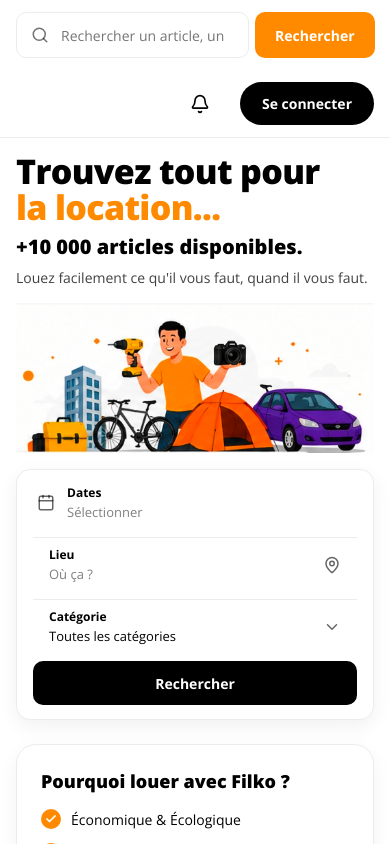
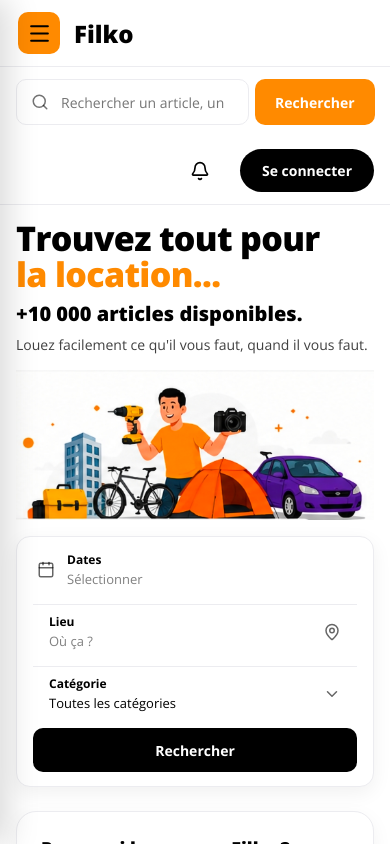
Before and after one commit to mltmohamed/collab, a React (Vite) app in the folder frontend/: page / in a window 390 px wide. Shown: the top 844 px of the page. Built offline with nearby package versions, Linux system fonts and the light colour scheme.

Commit message:
adptation du sidebar en menu en version mobile

```diff
--- a/frontend/src/App.jsx
+++ b/frontend/src/App.jsx
@@ -1,3 +1,6 @@
+
+import { useEffect, useState } from "react";
+import { Menu, X } from "lucide-react";
 
 import "./styles/tokens.css";
 import "./styles/layout.css";
@@ -11,38 +14,75 @@ import TrustBar from "./components/TrustBar/TrustBar";
 import Newsletter from "./components/Newsletter/Newsletter";
 
 export default function App() {
-  // Gestion de la recherche
+  const [menuOpen, setMenuOpen] = useState(false);
+
+  // Fermer le menu avec la touche Échap
+  useEffect(() => {
+    const handleKeyDown = (event) => {
+      if (event.key === "Escape") {
+        setMenuOpen(false);
+      }
+    };
+
+    window.addEventListener("keydown", handleKeyDown);
+
+    return () => {
+      window.removeEventListener("keydown", handleKeyDown);
+    };
+  }, []);
+
   const handleSearch = (data) => {
     console.log("Recherche :", data);
   };
 
-  // Sélection d'une catégorie
   const handleCategorySelect = (id) => {
     console.log("Catégorie sélectionnée :", id);
   };
 
-  // Sélection d'une offre
   const handleOfferClick = (offer) => {
     console.log("Offre sélectionnée :", offer);
   };
 
-  // Inscription à la newsletter
   const handleSubscribe = async (email) => {
     console.log("Inscription newsletter :", email);
   };
 
   return (
-    <div className="app">
+    <div className={`app ${menuOpen ? "menu-open" : ""}`}>
+
+      {/* Fond sombre sur mobile */}
+      {menuOpen && (
+        <button
+          className="sidebar-overlay"
+          onClick={() => setMenuOpen(false)}
+          aria-label="Fermer le menu"
+        />
+      )}
 
       {/* Menu latéral */}
       <Sidebar
         activePath="/"
+        isOpen={menuOpen}
+        onClose={() => setMenuOpen(false)}
         onUpgrade={() => console.log("Filko Plus")}
       />
 
       <div className="app__main">
 
-        {/* Barre supérieure */}
+        {/* En-tête mobile avec bouton burger */}
+        <div className="mobile-header">
+          <button
+            className="mobile-menu-btn"
+            onClick={() => setMenuOpen(!menuOpen)}
+            aria-label={menuOpen ? "Fermer le menu" : "Ouvrir le menu"}
+            aria-expanded={menuOpen}
+          >
+            {menuOpen ? <X size={25} /> : <Menu size={25} />}
+          </button>
+
+          <span className="mobile-header__brand">Filko</span>
+        </div>
+
         <Topbar
           onSearch={handleSearch}
           onLocationClick={() => console.log("Choisir le lieu")}
@@ -51,25 +91,21 @@ export default function App() {
 
         <main className="app__content">
 
-          {/* Présentation */}
           <Hero
             onSearch={handleSearch}
             onLearnMore={() => console.log("En savoir plus")}
           />
 
-          {/* Catégories */}
           <Categories
             onSelect={handleCategorySelect}
             onSeeAll={() => console.log("Toutes les catégories")}
           />
 
-          {/* Meilleures offres */}
           <BestOffers
             onSeeAll={() => console.log("Toutes les offres")}
             onOfferClick={handleOfferClick}
           />
 
-          {/* Réassurance et newsletter */}
           <section className="home-bottom">
             <TrustBar />
             <Newsletter onSubscribe={handleSubscribe} />
--- a/frontend/src/components/Sidebar/Sidebar.css
+++ b/frontend/src/components/Sidebar/Sidebar.css
@@ -72,3 +72,25 @@
   font-size: 13px;
   font-weight: 700;
 }
+
+/* Menu mobile */
+@media (max-width: 900px) {
+  .sidebar {
+    position: fixed;
+    top: 0;
+    left: 0;
+    z-index: 1001;
+
+    width: min(280px, 85vw);
+    height: 100dvh;
+
+    transform: translateX(-100%);
+    transition: transform 0.3s ease;
+
+    box-shadow: 8px 0 30px rgba(0, 0, 0, 0.15);
+  }
+
+  .sidebar.sidebar--open {
+    transform: translateX(0);
+  }
+}
--- a/frontend/src/components/Sidebar/Sidebar.jsx
+++ b/frontend/src/components/Sidebar/Sidebar.jsx
@@ -1,7 +1,9 @@
+
 import {
   Home, LayoutGrid, Megaphone, Heart, Tag, Mail, CalendarCheck,
   Calendar, Star, Bell, Settings, CircleHelp, ArrowUpRight,
 } from "lucide-react";
+
 import "./Sidebar.css";
 
 const MAIN_LINKS = [
@@ -23,14 +25,20 @@ const SECONDARY_LINKS = [
   { label: "Aide & FAQ", href: "/aide", icon: CircleHelp },
 ];
 
-function NavList({ links, activePath }) {
+function NavList({ links, activePath, onNavigate }) {
   return (
     <ul>
       {links.map(({ label, href, icon: Icon }) => {
         const active = href === activePath;
+
         return (
           <li key={href}>
-            <a href={href} className={active ? "is-active" : ""} aria-current={active ? "page" : undefined}>
+            <a
+              href={href}
+              className={active ? "is-active" : ""}
+              aria-current={active ? "page" : undefined}
+              onClick={onNavigate}
+            >
               <Icon size={18} strokeWidth={2} aria-hidden="true" />
               {label}
             </a>
@@ -45,11 +53,14 @@ export default function Sidebar({
   activePath = "/",
   mainLinks = MAIN_LINKS,
   secondaryLinks = SECONDARY_LINKS,
-  onUpgrade = () => {}, // "Découvrir Plus"
+  isOpen = false,
+  onClose = () => {},
+  onUpgrade = () => {},
 }) {
   return (
-    <aside className="sidebar">
-      <a href="/" className="sidebar__logo" aria-label="Filko, accueil">
+    <aside className={`sidebar ${isOpen ? "sidebar--open" : ""}`}>
+
+      <a href="/" className="sidebar__logo" onClick={onClose}>
         <svg width="52" height="30" viewBox="0 0 52 30" aria-hidden="true">
           <rect width="52" height="30" rx="15" fill="var(--color-dark)" />
           <rect x="7" y="7" width="16" height="16" rx="8" fill="var(--color-primary)" />
@@ -59,19 +70,31 @@ export default function Sidebar({
       </a>
 
       <nav className="sidebar__nav" aria-label="Navigation principale">
-        <NavList links={mainLinks} activePath={activePath} />
+        <NavList
+          links={mainLinks}
+          activePath={activePath}
+          onNavigate={onClose}
+        />
+
         <hr />
-        <NavList links={secondaryLinks} activePath={activePath} />
+
+        <NavList
+          links={secondaryLinks}
+          activePath={activePath}
+          onNavigate={onClose}
+        />
       </nav>
 
       <div className="sidebar__plus">
         <span className="sidebar__plus-icon" aria-hidden="true">
           <Star size={26} fill="currentColor" />
         </span>
+
         <h2>Passez à Filko Plus</h2>
         <p>Plus d'avantages, plus de visibilité.</p>
+
         <button type="button" onClick={onUpgrade}>
-          Découvrir Plus <ArrowUpRight size={16} aria-hidden="true" />
+          Découvrir Plus <ArrowUpRight size={16} />
         </button>
       </div>
     </aside>
--- a/frontend/src/styles/layout.css
+++ b/frontend/src/styles/layout.css
@@ -8,19 +8,69 @@
 
 .app__content { padding: var(--space-3) var(--space-4) var(--space-4); }
 
-@media (max-width: 900px) {
-  .app { grid-template-columns: 1fr; }
-  .app > .sidebar { display: none; } /* menu burger à faire en finition */
-  .app__content { padding: var(--space-2); }
+
+/* Bouton burger : caché sur PC */
+.mobile-header {
+  display: none;
 }
 
-/* Bas de page d'accueil : réassurance + newsletter */
+@media (max-width: 900px) {
+  .app {
+    grid-template-columns: 1fr;
+  }
+
+  .app__content {
+    padding: var(--space-2);
+  }
+
+  /* En-tête mobile */
+  .mobile-header {
+    display: flex;
+    align-items: center;
+    gap: 14px;
+    padding: 12px 18px;
+    background: var(--color-light);
+    border-bottom: 1px solid var(--border);
+  }
+
+  .mobile-menu-btn {
+    display: grid;
+    place-items: center;
+    width: 42px;
+    height: 42px;
+    border: 0;
+    border-radius: 10px;
+    background: var(--color-primary);
+    color: var(--color-dark);
+  }
+
+  .mobile-header__brand {
+    font-size: 24px;
+    font-weight: 800;
+  }
+
+  /* Fond sombre */
+  .sidebar-overlay {
+    position: fixed;
+    inset: 0;
+    z-index: 1000;
+    width: 100%;
+    height: 100%;
+    border: 0;
+    background: rgba(0, 0, 0, 0.5);
+  }
+}
+
+/* Réassurance + newsletter */
 .home-bottom {
   display: grid;
   grid-template-columns: 1fr 420px;
   gap: var(--space-2);
   margin-top: var(--space-4);
 }
+
 @media (max-width: 1200px) {
-  .home-bottom { grid-template-columns: 1fr; }
+  .home-bottom {
+    grid-template-columns: 1fr;
+  }
 }
```
